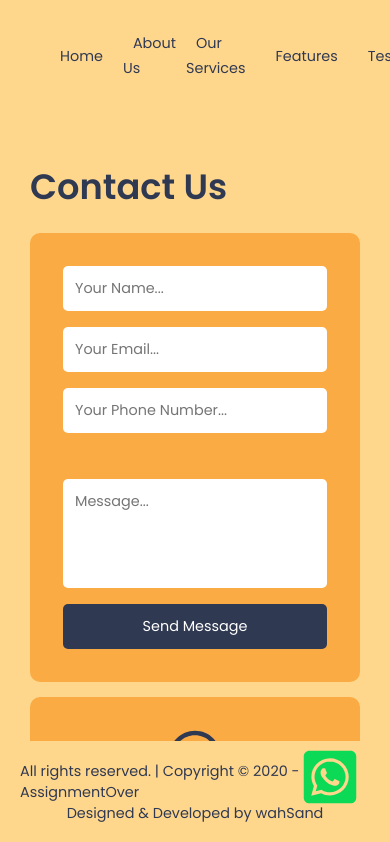
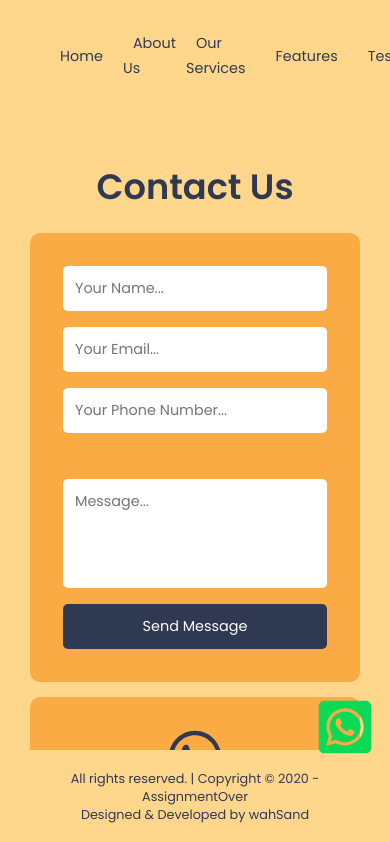
Before and after one commit to wahsandaruwan/assignmentover_frontend, a React (Create React App) app: page /contact in a window 390 px wide. Shown: the top 842 px of the page. Built offline with nearby package versions, Linux system fonts and the light colour scheme.

Commit message:
Centered headings

```diff
--- a/src/Components/Sections/Styles/FooterStyles.css
+++ b/src/Components/Sections/Styles/FooterStyles.css
@@ -16,5 +16,6 @@
 .footer .copyright,
 .footer .credits {
   font-size: 0.9rem;
+  text-align: center;
   color: #303952;
 }
--- a/src/index.css
+++ b/src/index.css
@@ -54,8 +54,8 @@ svg {
 .fixed-whatsapp-btn {
   position: fixed;
   z-index: 101;
-  bottom: 30px;
-  right: 30px;
+  bottom: 80px;
+  right: 15px;
   cursor: pointer;
 }
 
@@ -354,7 +354,7 @@ svg {
     grid-template-columns: repeat(1, 1fr);
   }
 
-  /* -----Services, Features, Testimonial & Contact page----- */
+  /* -----Services, Features & Testimonial page----- */
   .services .services-grid .service-type,
   .features .features-grid,
   .testimonials .testimonials-grid {
@@ -363,10 +363,18 @@ svg {
 }
 
 @media (max-width: 600px) {
+  /* -----Common----- */
+  .page .heading {
+    width: 100%;
+    text-align: center !important;
+  }
+
+  .footer .copyright,
+  .footer .credits {
+    font-size: 0.8rem !important;
+  }
+
   /* -----Services page----- */
-  .services {
-    align-items: center;
-  }
   .services .tabs {
     flex-direction: column;
     width: 100%;
@@ -377,9 +385,9 @@ svg {
     margin-bottom: 10px !important;
   }
 
+  /* -----Contact page----- */
   .contact .contact-grid .contact-form {
     flex-direction: column;
-    justify-content: center;
   }
 
   .contact .contact-grid .contact-form .col {
@@ -388,7 +396,7 @@ svg {
     padding: 15px;
   }
 
-  /* -----Services, Features, Testimonial page----- */
+  /* -----Services, Features, Testimonial & Contact page----- */
   .services .services-grid .service-type,
   .features .features-grid,
   .testimonials .testimonials-grid,
```
